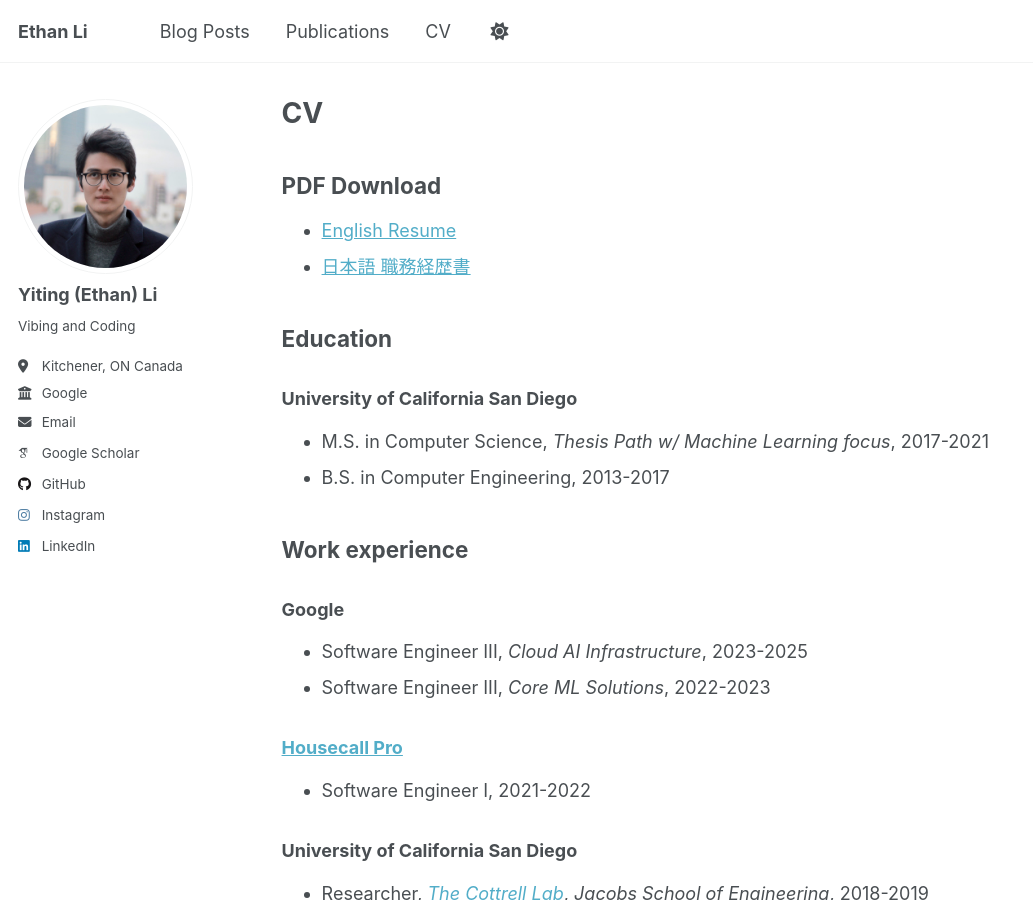
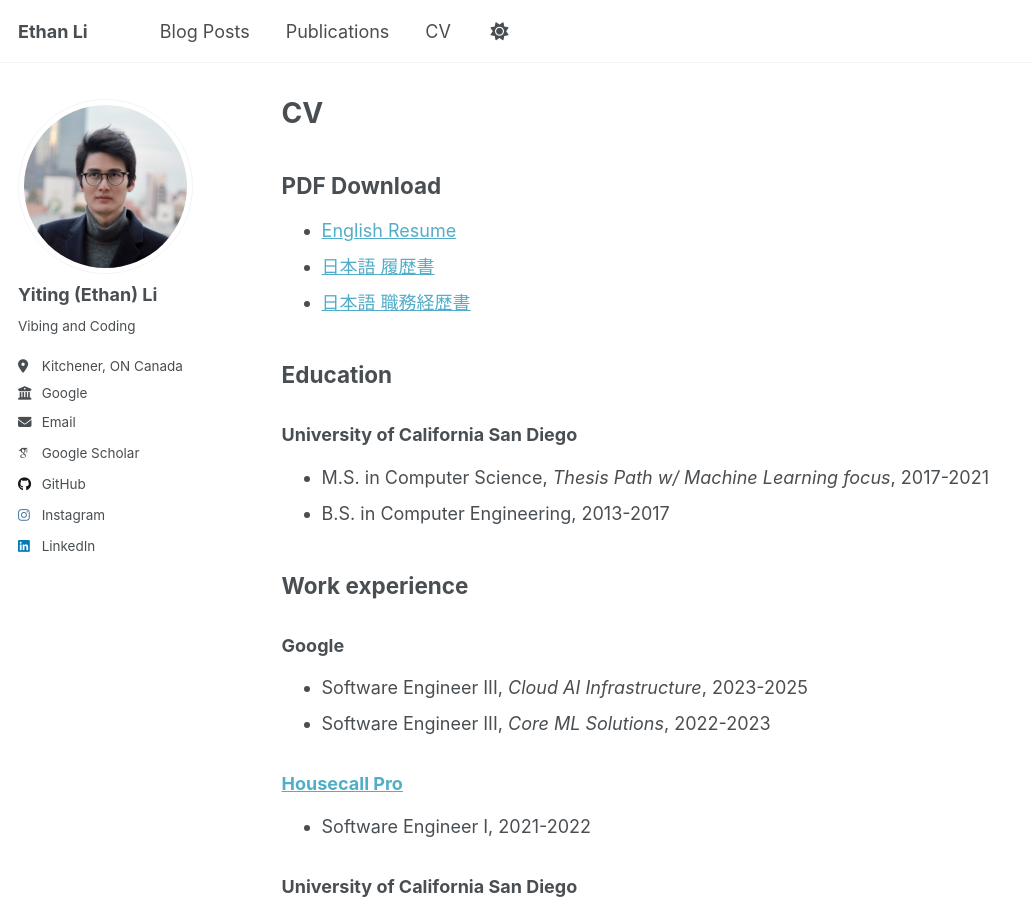
Before and after one commit to ethanleet/ethanleet.com, a Jekyll site: the page built from _pages/cv.md, in a window 1280 px wide and 900 px high. Shown: the whole window, without its empty margins (0-1033 px from the left). Built offline with Jekyll 4.4.1, drawn with Linux system fonts in a browser that asks for light colours; some web fonts are replaced.

Commit message:
Add Japanese CV download

```diff
--- a/_pages/cv.md
+++ b/_pages/cv.md
@@ -11,6 +11,7 @@ redirect_from:
 
 ## PDF Download
 * [English Resume](/files/resume_en.pdf)
+* [日本語 履歴書](/files/cv_jp.pdf)
 * [日本語 職務経歴書](/files/resume_jp.pdf)
 
 ## Education
```
Also changed, not shown: 1 other file.
